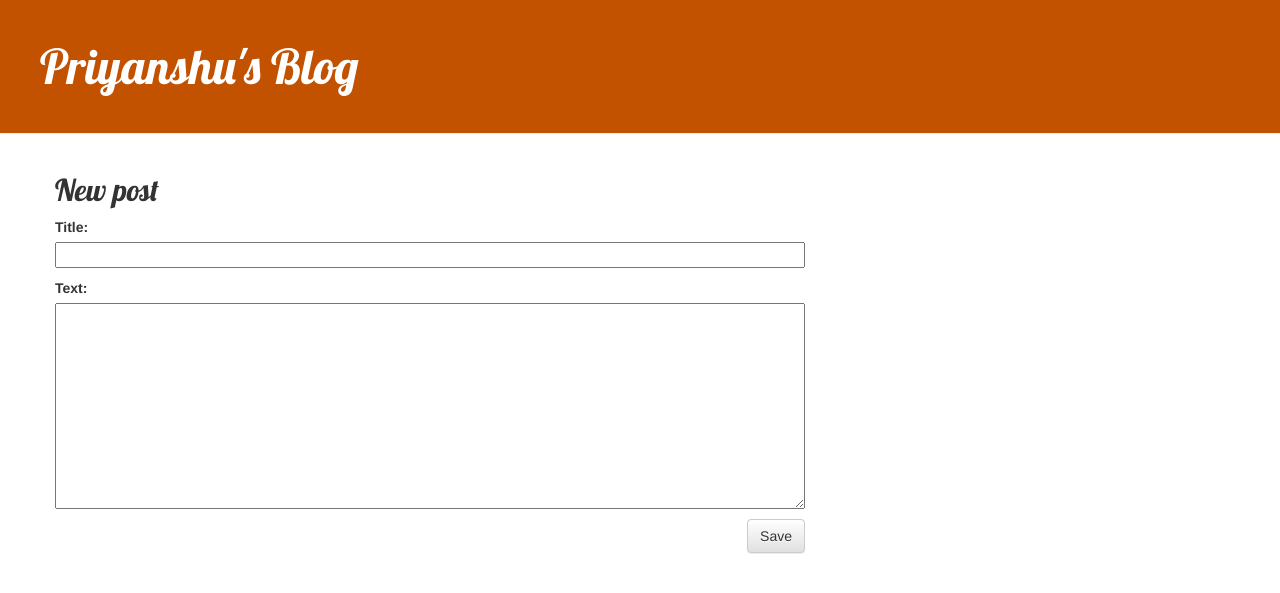
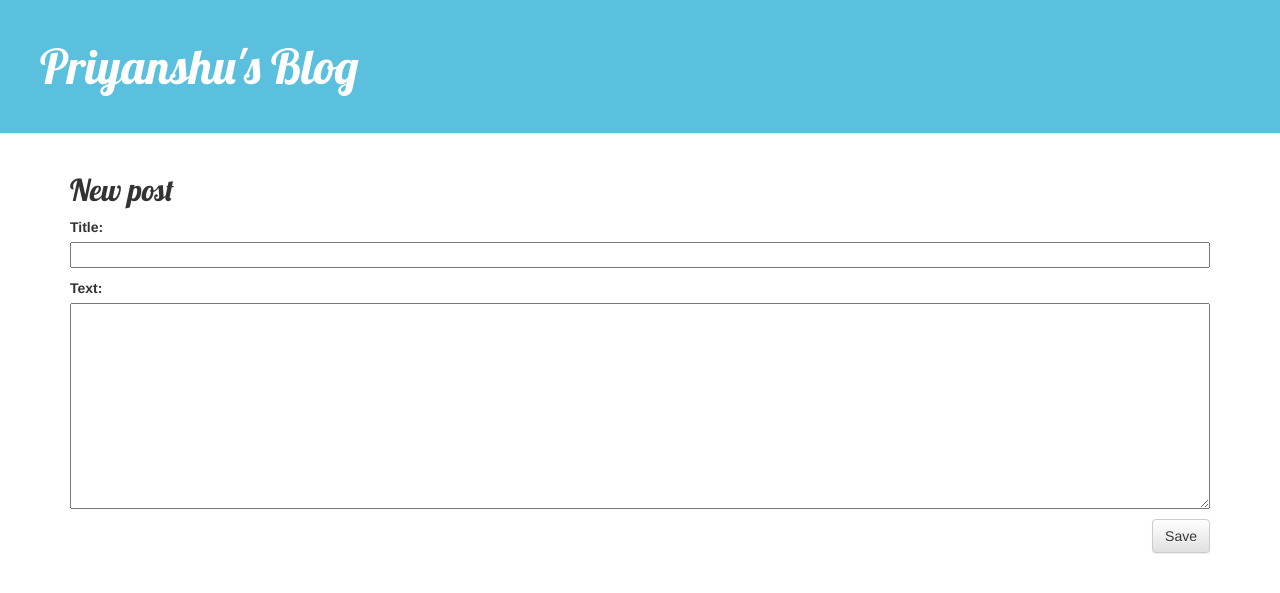
Before and after one commit to tpriyanshu90/my-first-blog, a Django app: page /post/new/ in a window 1280 px wide. Shown: the top 593 px of the page. Run offline with Django 3.2, Linux system fonts and the light colour scheme; some libraries are stand-ins or nearby versions.

Commit message:
Added views to create/edit blog post inside the site.

```diff
--- a/blog/static/css/blog.css
+++ b/blog/static/css/blog.css
@@ -4,7 +4,7 @@ h1 a, h2 a {
     font-family: 'Lobster';
 }
 .page-header {
-    background-color: #C25100;
+    background-color: #5bc0de;
     margin-top: 0;
     padding: 20px 20px 20px 40px;
 }
@@ -16,7 +16,8 @@ h1 a, h2 a {
 }
 
 .content {
-    margin-left: 40px;
+	margin-left: 0px !important;
+	text-align: center;
 }
 
 h1, h2, h3, h4 {
@@ -46,9 +47,20 @@ h1, h2, h3, h4 {
     margin-bottom: 70px;
 }
 
+.blogContainer {
+	margin-left: 50%;
+}
+
+.post h1{
+	text-align: center !important;
+}
+
 .post h1 a, .post h1 a:visited {
     color: #000000;
 }
 .glyphicon-plus{
 	top: -50px;
 }
+.post p{
+	padding: 8px;
+}
--- a/blog/templates/blog/base.html
+++ b/blog/templates/blog/base.html
@@ -2,6 +2,7 @@
 <html>
     <head>
         <title>Priyanshu's blog</title>
+        <meta name="viewport" content="width=device-width, initial-scale=1.0">
         <link rel="stylesheet" href="//maxcdn.bootstrapcdn.com/bootstrap/3.2.0/css/bootstrap.min.css">
 		<link rel="stylesheet" href="//maxcdn.bootstrapcdn.com/bootstrap/3.2.0/css/bootstrap-theme.min.css">
 		<link href="//fonts.googleapis.com/css?family=Lobster&subset=latin,latin-ext" rel="stylesheet" type="text/css">
@@ -9,16 +10,16 @@
     </head>
     <body>
         <div class="page-header">
-            <h1><a>Priyanshu's Blog</a></h1>
+            <h1><a href="/">Priyanshu's Blog</a></h1>
             <h2>
                 {% if user.is_authenticated %}
                     <a href="{% url 'post_new' %}" class="top-menu"><span class="glyphicon glyphicon-plus"></span></a>
                 {% endif %}
             </h2>
         </div>
-        <div class="content container">
+        <div class="container">
             <div class="row">
-                <div class="col-md-8">
+                <div class="col-md-12 col-sm-12 col-xs-12">
                 {% block content %}
                 {% endblock %}
                 </div>
--- a/blog/templates/blog/post_list.html
+++ b/blog/templates/blog/post_list.html
@@ -3,11 +3,11 @@
 {% block content %}
 	{% for post in posts %}
 		<div class="post">
+			<h1><a href="{% url 'post_detail' pk=post.pk %}">{{ post.title }}</a></h1>
+			<p>{{ post.text|linebreaksbr }}</p>
 			<div class="date">
 				<p>published: {{ post.published_date }}</p>
 			</div>
-			<h1><a href="{% url 'post_detail' pk=post.pk %}">{{ post.title }}</a></h1>
-			<p>{{ post.text|linebreaksbr }}</p>
 		</div>
 	{% endfor %}
 {% endblock %}
```
